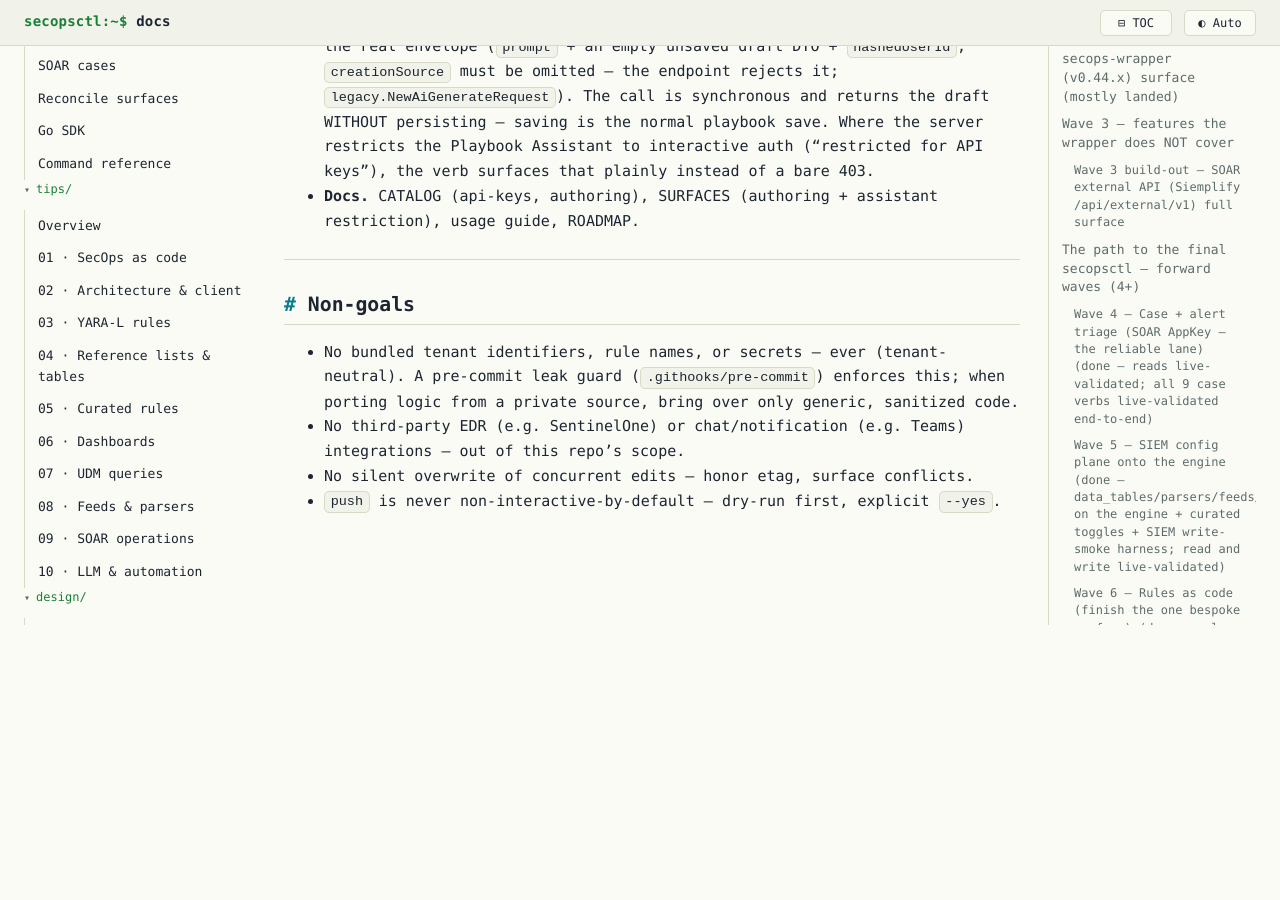
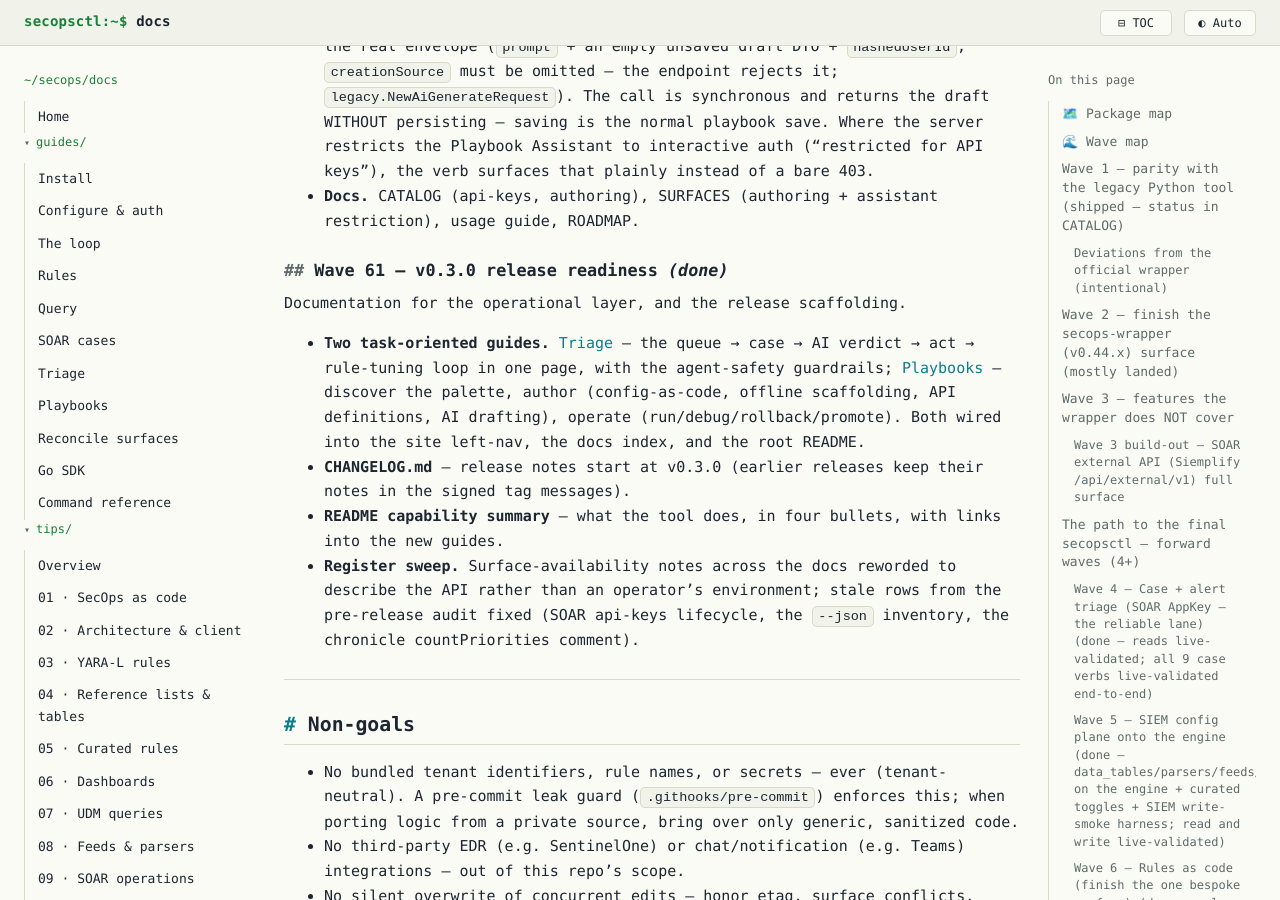
Before and after one commit to dannyota/secops, a Jekyll site: the page built from docs/design/roadmap.md, in a window 1280 px wide and 900 px high, scrolled down 46993 px. Built offline with Jekyll 4.4.1, drawn with Linux system fonts in a browser that asks for light colours; our own code applies the rules of GitHub Pages for plain Markdown files; before the commit the page ends 47624 px from its top, so only the background shows below that.

Commit message:
docs(release): triage and playbooks guides, changelog, README capability summary (Wave 61)
Two task-oriented guides round out the operational layer: Triage walks the
queue → case → AI verdict → act → rule-tuning loop (with the agent-safety
guardrails — read-only mode, the command catalog, the audit log), and
Playbooks covers discover/author/operate end to end (the components palette,
config-as-code and offline scaffolding, API definition authoring, AI
drafting, and the operate verbs). Both are wired into the site left-nav, the
docs index, and the root README, which gains a four-bullet capability
summary. CHANGELOG.md starts the per-release notes at v0.3.0.

```diff
--- a/docs/_layouts/default.html
+++ b/docs/_layouts/default.html
@@ -191,6 +191,8 @@
         <li><a href="{{ '/guides/rules/' | relative_url }}"{% if page.url contains '/guides/rules' %} class="on"{% endif %}>Rules</a></li>
         <li><a href="{{ '/guides/query/' | relative_url }}"{% if page.url contains '/guides/query' %} class="on"{% endif %}>Query</a></li>
         <li><a href="{{ '/guides/soar-cases/' | relative_url }}"{% if page.url contains '/guides/soar-cases' %} class="on"{% endif %}>SOAR cases</a></li>
+        <li><a href="{{ '/guides/triage/' | relative_url }}"{% if page.url contains '/guides/triage' %} class="on"{% endif %}>Triage</a></li>
+        <li><a href="{{ '/guides/playbooks/' | relative_url }}"{% if page.url contains '/guides/playbooks' %} class="on"{% endif %}>Playbooks</a></li>
         <li><a href="{{ '/guides/reconcile/' | relative_url }}"{% if page.url contains '/guides/reconcile' %} class="on"{% endif %}>Reconcile surfaces</a></li>
         <li><a href="{{ '/guides/sdk/' | relative_url }}"{% if page.url contains '/guides/sdk' %} class="on"{% endif %}>Go SDK</a></li>
         <li><a href="{{ '/guides/usage/' | relative_url }}"{% if page.url contains '/guides/usage' %} class="on"{% endif %}>Command reference</a></li>
--- a/docs/design/roadmap.md
+++ b/docs/design/roadmap.md
@@ -1725,6 +1725,25 @@
 - **Docs.** CATALOG (api-keys, authoring), SURFACES (authoring + assistant
   restriction), usage guide, ROADMAP.
 
+### Wave 61 — v0.3.0 release readiness *(done)*
+
+Documentation for the operational layer, and the release scaffolding.
+
+- **Two task-oriented guides.** [Triage](../guides/triage.md) — the
+  queue → case → AI verdict → act → rule-tuning loop in one page, with the
+  agent-safety guardrails; [Playbooks](../guides/playbooks.md) — discover the
+  palette, author (config-as-code, offline scaffolding, API definitions, AI
+  drafting), operate (run/debug/rollback/promote). Both wired into the site
+  left-nav, the docs index, and the root README.
+- **CHANGELOG.md** — release notes start at v0.3.0 (earlier releases keep
+  their notes in the signed tag messages).
+- **README capability summary** — what the tool does, in four bullets, with
+  links into the new guides.
+- **Register sweep.** Surface-availability notes across the docs reworded to
+  describe the API rather than an operator's environment; stale rows from the
+  pre-release audit fixed (SOAR api-keys lifecycle, the `--json` inventory,
+  the chronicle countPriorities comment).
+
 ---
 
 ## Non-goals
```
Also changed, not shown: docs/README.md (+1 -1 lines), docs/guides/playbooks.md (added, +82 -0 lines), docs/guides/triage.md (added, +107 -0 lines), CHANGELOG.md (added), README.md.
